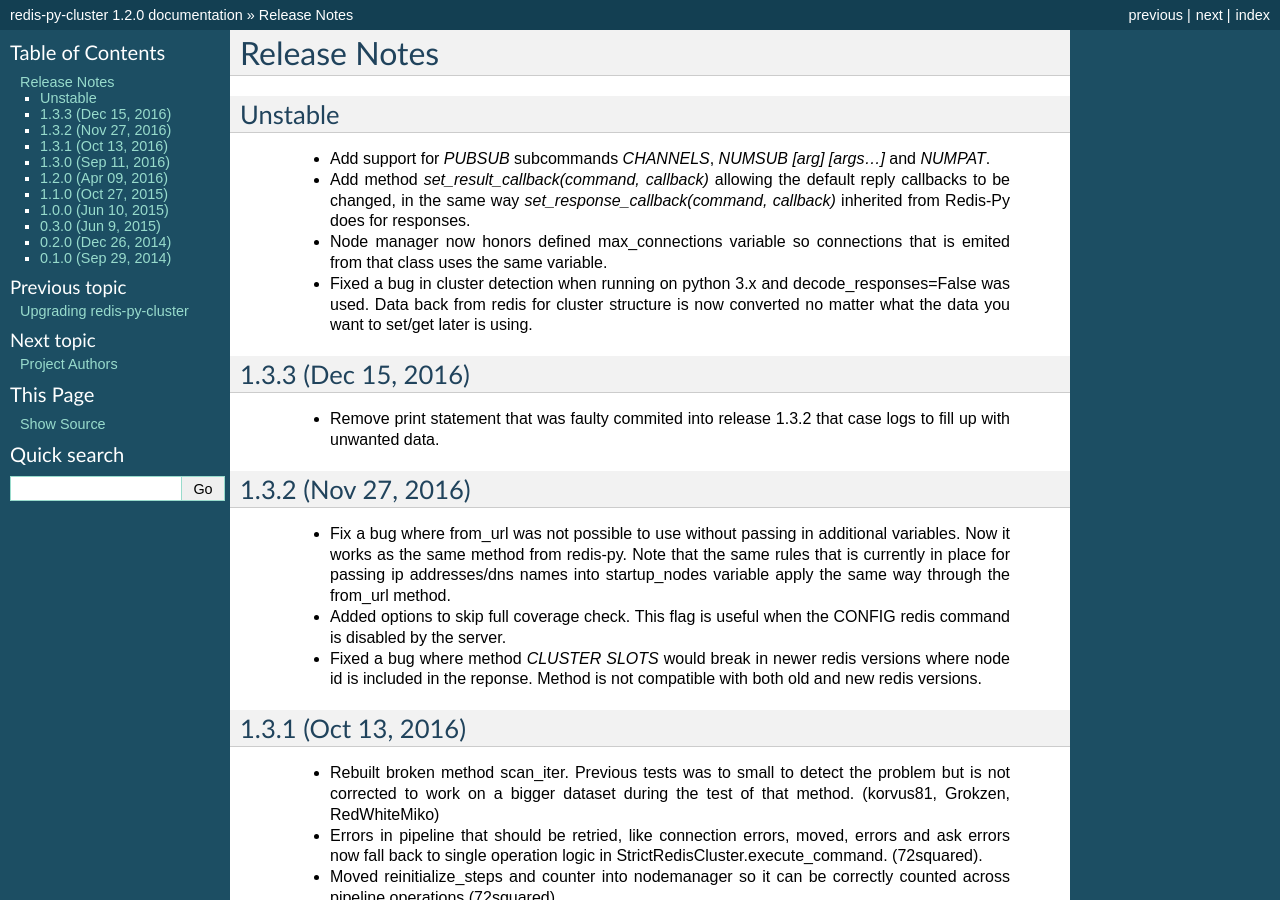
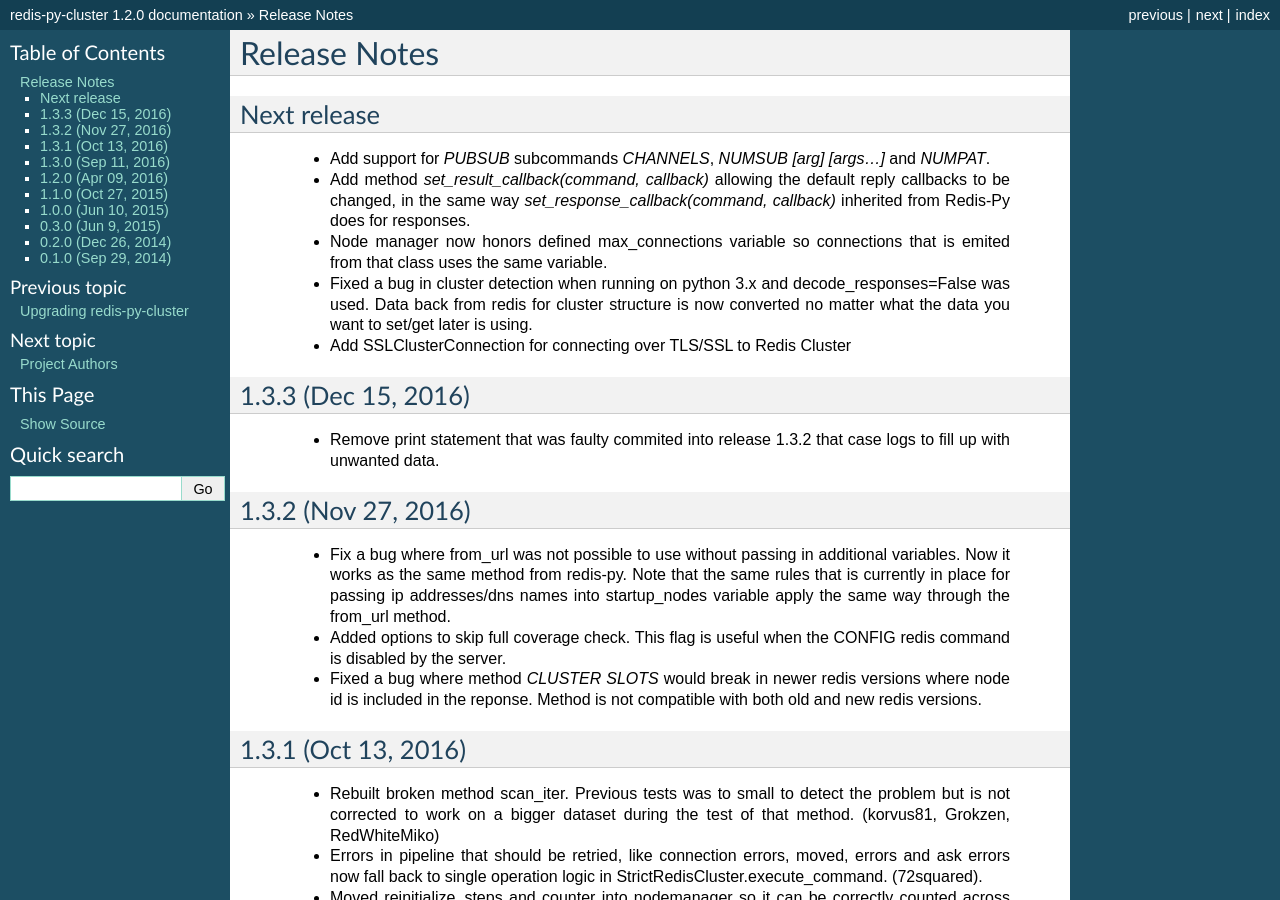
Before and after one commit to Grokzen/redis-py-cluster, a Sphinx documentation site: the page built from docs/release-notes.rst, in a window 1280 px wide and 900 px high. Built offline with Sphinx 7.4.7, drawn with Linux system fonts in a browser that asks for light colours.

Commit message:
Move change notes to release-notes.rst “Next release” section; add name to authors file

```diff
--- a/docs/authors.rst
+++ b/docs/authors.rst
@@ -22,3 +22,4 @@
  - monklof - https://github.com/monklof
  - dutradda - https://github.com/dutradda
  - AngusP - https://github.com/AngusP
+ - Doug Kent - https://github.com/dkent
--- a/docs/release-notes.rst
+++ b/docs/release-notes.rst
@@ -1,14 +1,15 @@
 Release Notes
 =============
 
-Unstable
---------
+Next release
+------------
 
     * Add support for `PUBSUB` subcommands `CHANNELS`, `NUMSUB [arg] [args...]` and `NUMPAT`.
     * Add method `set_result_callback(command, callback)` allowing the default reply callbacks to be changed, in the same way `set_response_callback(command, callback)` inherited from Redis-Py does for responses.
     * Node manager now honors defined max_connections variable so connections that is emited from that class uses the same variable.
     * Fixed a bug in cluster detection when running on python 3.x and decode_responses=False was used.
       Data back from redis for cluster structure is now converted no matter what the data you want to set/get later is using.
+    * Add SSLClusterConnection for connecting over TLS/SSL to Redis Cluster
 
 1.3.3 (Dec 15, 2016)
 --------------------
```
Also changed, not shown: 1 other file.
